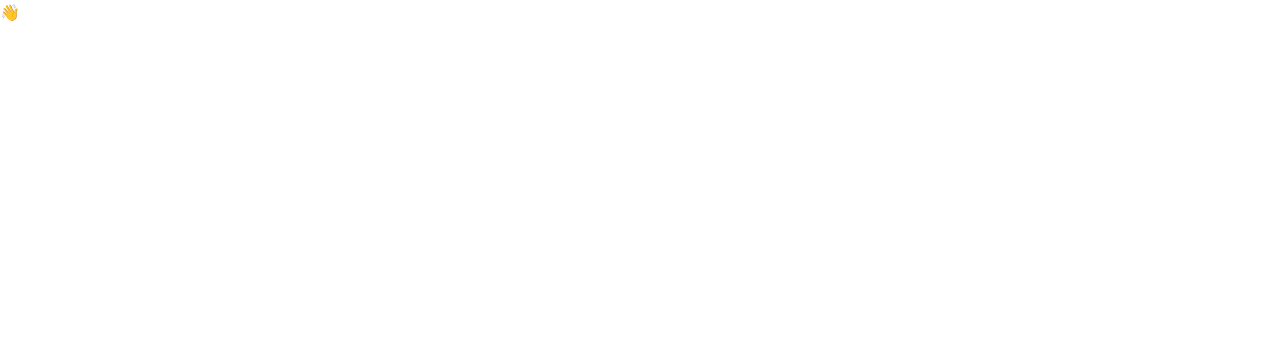
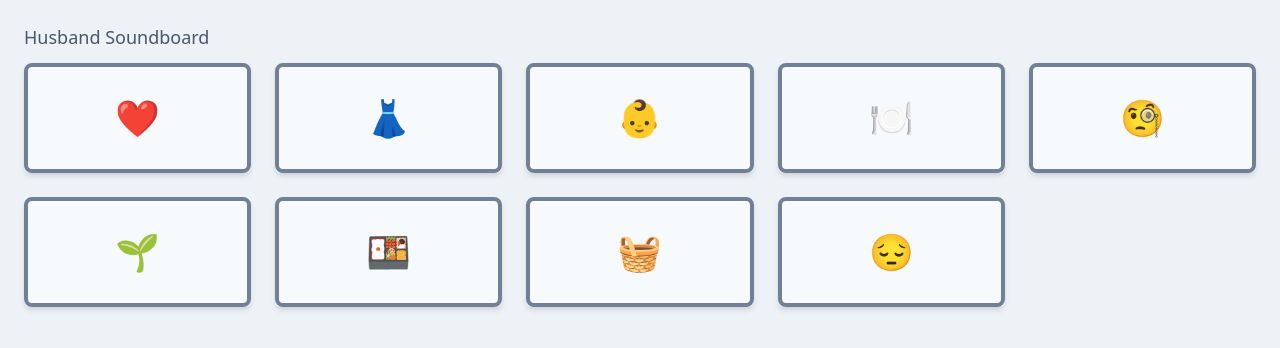
Before and after one commit to ohheyjosh/husband-soundboard, a Next.js app: page / in a window 1280 px wide. Shown: the top 348 px of the page. Built offline with nearby package versions, Linux system fonts and the light colour scheme.

Commit message:
Styled static buttons in

```diff
--- a/assets/main.css
+++ b/assets/main.css
@@ -1,3 +1,8 @@
 @import "tailwindcss/base";
 @import "tailwindcss/components";
 @import "tailwindcss/utilities";
+
+html,
+body {
+  @apply bg-gray-200;
+}
--- a/components/Sound.js
+++ b/components/Sound.js
@@ -1,5 +1,14 @@
 import React from "react";
 
-export default function Sound({ src }) {
-  return <>👋</>;
+export default function Sound({ emoji }) {
+  return (
+    <li className="col-span-1 flex rounded-md shadow-md hover:shadow-lg transform hover:-translate-y-1 ease-in-out duration-300">
+      <button
+        type="button"
+        className="flex-1 items-center px-6 py-3 bg-gray-100 border-4 border-gray-600 text-4xl rounded-lg p-3 sm:p-4 md:p-5 lg:p-6 hover:border-blue-700 hover:bg-blue-600 focus:outline-none focus:shadow-outline focus:border-blue-700 focus:bg-blue-700 active:border-blue-700 active:bg-blue-700 transition ease-in-out duration-150"
+      >
+        {emoji}
+      </button>
+    </li>
+  );
 }
--- a/pages/index.js
+++ b/pages/index.js
@@ -3,6 +3,32 @@ import Sound from "../components/Sound";
 
 export default class extends Component {
   render() {
-    return <Sound />;
+    return (
+      <main className="m-3 sm:m-4 md:m-5 lg:m-6">
+        <h1 class="text-gray-700 text-lg font-medium mb-3">
+          Husband Soundboard
+        </h1>
+        <ul className="grid grid-cols-3 gap-6 lg:grid-cols-5 items-center justify-center h-full">
+          <Sound emoji="❤️" src="I love you." />
+          <Sound emoji="👗" src="You look really nice today." />
+          <Sound
+            emoji="👶"
+            src="I've got the baby. Take some time for yourself."
+          />
+          <Sound emoji="🍽" src="I took care of the dishes already." />
+          <Sound emoji="🧐" src="You're right." />
+          <Sound
+            emoji="🌱"
+            src="That plant doesn't seen too expensive. You should get it."
+          />
+          <Sound emoji="🍱" src="I got a babysitter so we can go out." />
+          <Sound
+            emoji="🧺"
+            src="I got a head start on the laundry. I hope that's okay."
+          />
+          <Sound emoji="😔" src="I'm sorry." />
+        </ul>
+      </main>
+    );
   }
 }
```
